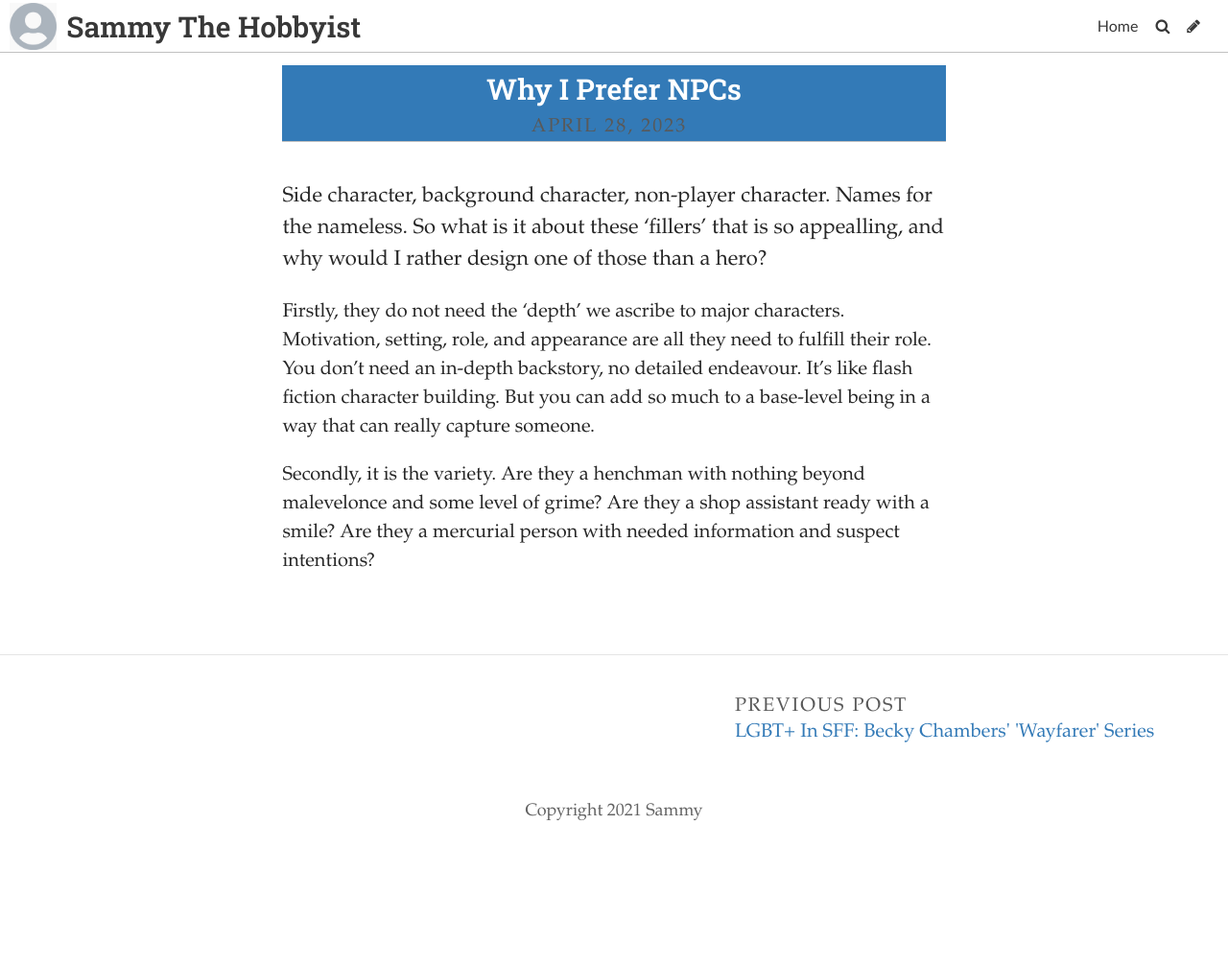
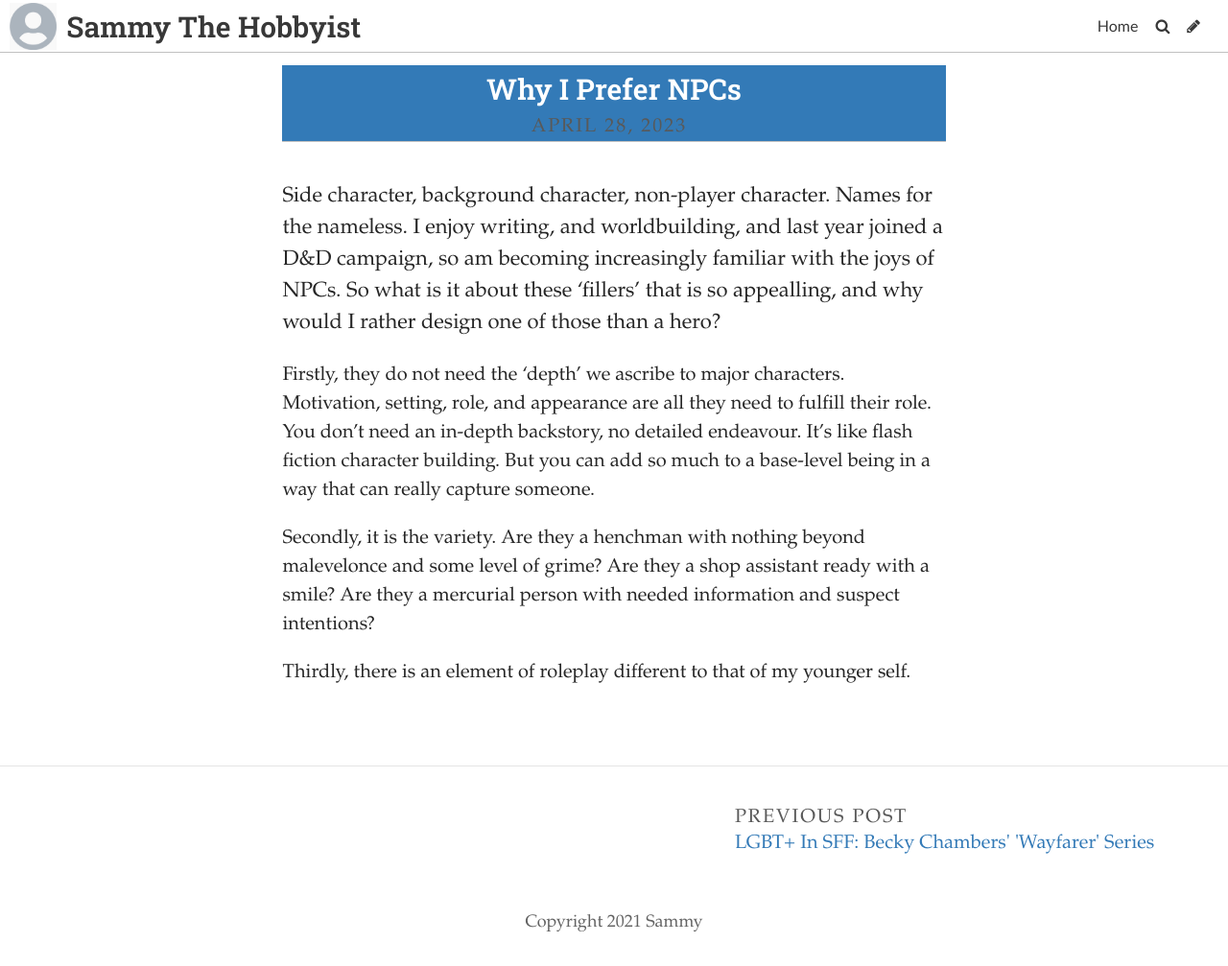
Before and after one commit to SammySpinsAYarn/Blog, a Jekyll site: the page built from _posts/2023-04-25-why-i-prefer-npcs.md, in a window 1280 px wide. Shown: the whole page at 96% size. Built offline with Jekyll 4.4.1, drawn with Linux system fonts in a browser that asks for light colours; some web fonts are replaced; before the commit the page ends 900 px from its top, so only the background shows below that.

Commit message:
Update Post “2023-04-25-why-i-prefer-npcs”

```diff
--- a/_posts/2023-04-25-why-i-prefer-npcs.md
+++ b/_posts/2023-04-25-why-i-prefer-npcs.md
@@ -5,8 +5,10 @@ date: 2023-04-28T12:30:06.529Z
 title_color: "#ffffff"
 comments: false
 ---
-S﻿ide character, background character, non-player character. Names for the nameless. So what is it about these 'fillers' that is so appealling, and why would I rather design one of those than a hero?
+S﻿ide character, background character, non-player character. Names for the nameless. I enjoy writing, and worldbuilding, and last year joined a D&D campaign, so am becoming increasingly familiar with the joys of NPCs. So what is it about these 'fillers' that is so appealling, and why would I rather design one of those than a hero?
 
 F﻿irstly, they do not need the 'depth' we ascribe to major characters. Motivation, setting, role, and appearance are all they need to fulfill their role. You don't need an in-depth backstory, no detailed endeavour. It's like flash fiction character building. But you can add so much to a base-level being in a way that can really capture someone.
 
 S﻿econdly, it is the variety. Are they a henchman with nothing beyond malevelonce and some level of grime? Are they a shop assistant ready with a smile? Are they a mercurial person with needed information and suspect intentions?
+
+T﻿hirdly, there is an element of roleplay different to that of my younger self.
```
